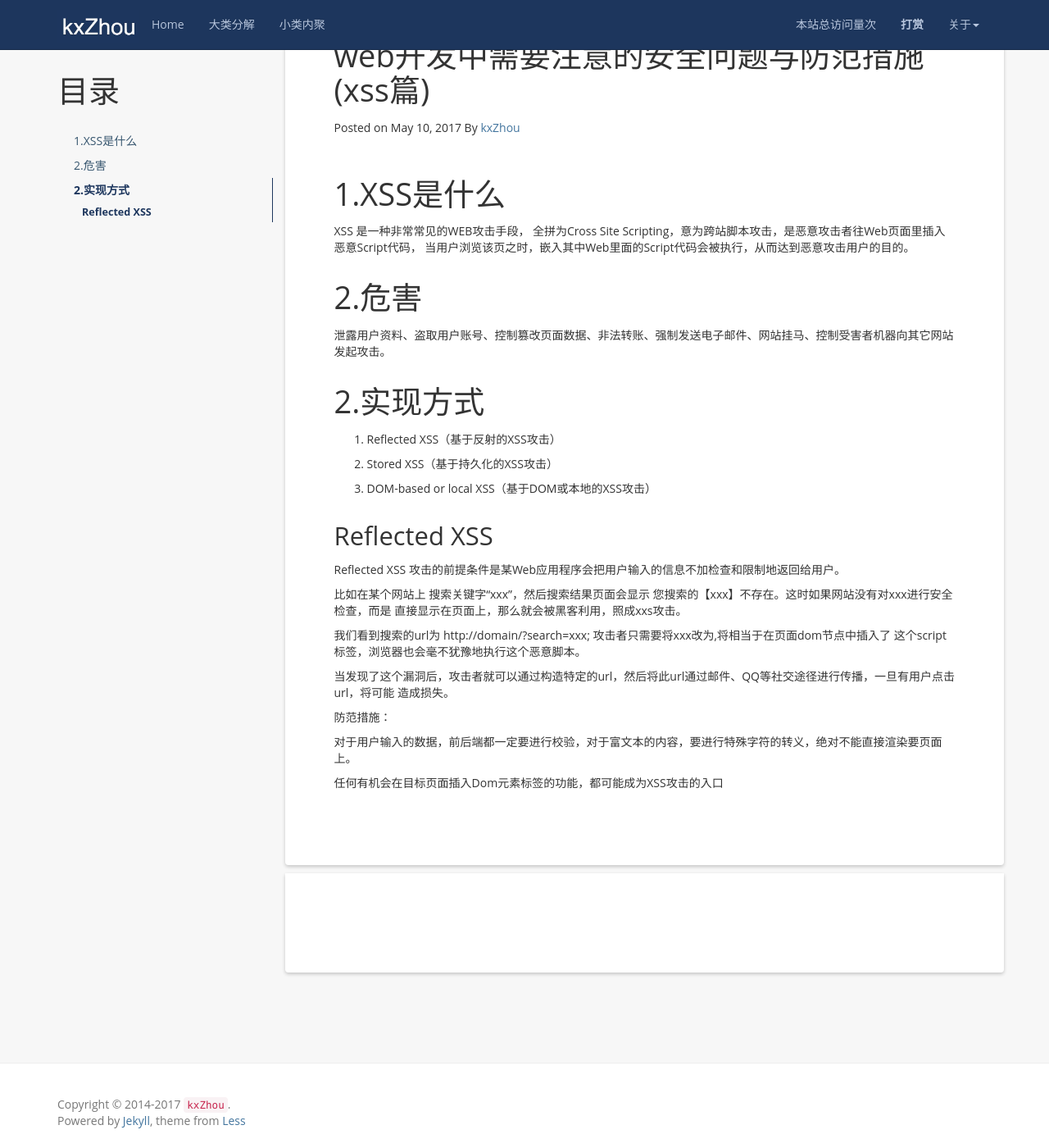
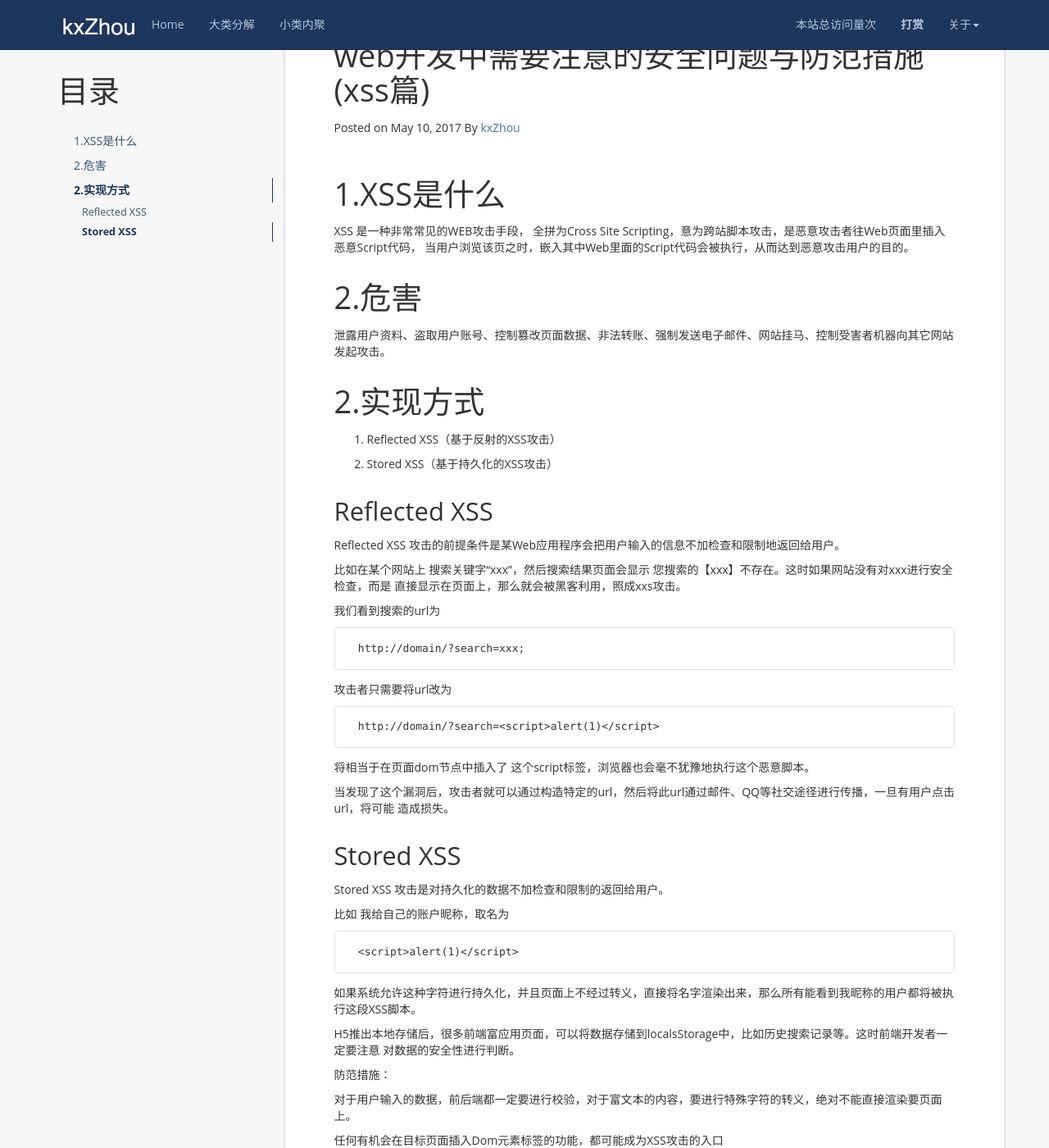
Before and after one commit to kaixuanzhou/kaixuanzhou.github.io, a Jekyll site: the page built from _posts/2017-05-10-web-security-xss.md, in a window 1280 px wide and 1400 px high, scrolled down 271 px. Shown: the whole window at 82% size. Built offline with Jekyll 4.4.1, drawn with Linux system fonts in a browser that asks for light colours; nearby versions of some CDN libraries; comment, search, counter and statistics services are not loaded.

Commit message:
new blog

```diff
--- a/_posts/2017-05-10-web-security-xss.md
+++ b/_posts/2017-05-10-web-security-xss.md
@@ -30,7 +30,6 @@ XSS 是一种非常常见的WEB攻击手段， 全拼为Cross Site Scripting，
 
 2. Stored XSS（基于持久化的XSS攻击）
 
-3. DOM-based or local XSS（基于DOM或本地的XSS攻击）
 
 Reflected XSS
 ---------------------
@@ -40,16 +39,36 @@ Reflected XSS 攻击的前提条件是某Web应用程序会把用户输入的信
 比如在某个网站上 搜索关键字“xxx”，然后搜索结果页面会显示  您搜索的【xxx】不存在。这时如果网站没有对xxx进行安全检查，而是
 直接显示在页面上，那么就会被黑客利用，照成xxs攻击。
 
-我们看到搜索的url为  http://domain/?search=xxx;  攻击者只需要将xxx改为<script>alert(1)</script>,将相当于在页面dom节点中插入了
+我们看到搜索的url为
+
+     http://domain/?search=xxx;
+
+攻击者只需要将url改为
+
+     http://domain/?search=<script>alert(1)</script>
+
+将相当于在页面dom节点中插入了
 这个script标签，浏览器也会毫不犹豫地执行这个恶意脚本。
 
 当发现了这个漏洞后，攻击者就可以通过构造特定的url，然后将此url通过邮件、QQ等社交途径进行传播，一旦有用户点击url，将可能
 造成损失。
 
+Stored XSS
+-------------------------
+Stored XSS 攻击是对持久化的数据不加检查和限制的返回给用户。
+
+比如 我给自己的账户昵称，取名为
+
+     <script>alert(1)</script>
+
+如果系统允许这种字符进行持久化，并且页面上不经过转义，直接将名字渲染出来，那么所有能看到我昵称的用户都将被执行这段XSS脚本。
+
+H5推出本地存储后，很多前端富应用页面，可以将数据存储到localsStorage中，比如历史搜索记录等。这时前端开发者一定要注意 对数据的安全性进行判断。
+
+
+
 防范措施：
 
 对于用户输入的数据，前后端都一定要进行校验，对于富文本的内容，要进行特殊字符的转义，绝对不能直接渲染要页面上。
 
-
-
 任何有机会在目标页面插入Dom元素标签的功能，都可能成为XSS攻击的入口
```
